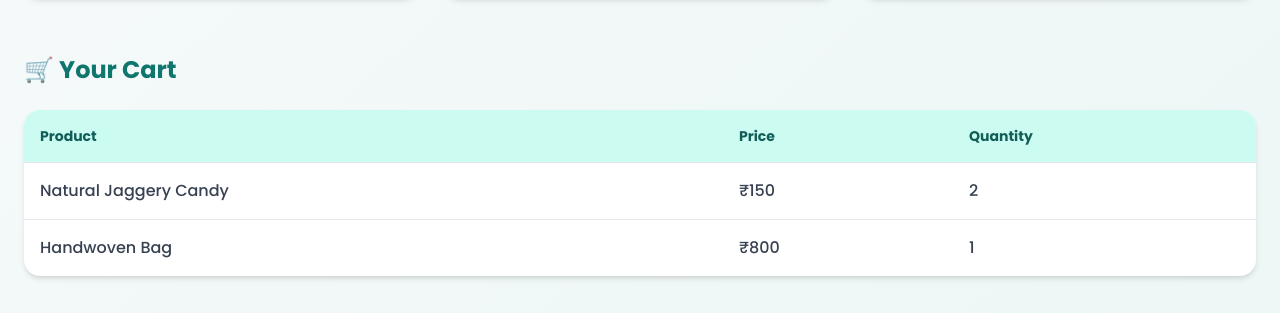
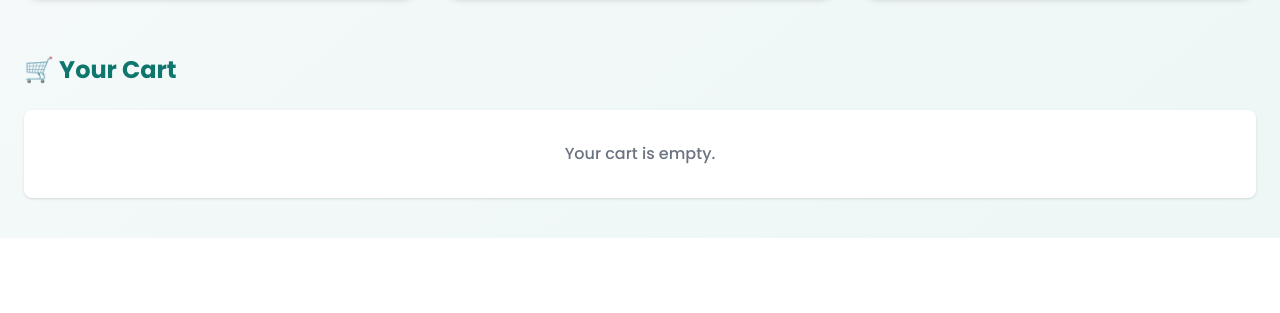
Before and after one commit to Bytebard089/LocalList-Ecommerce, a React (Create React App) app: page /dashboard/buyer in a window 1280 px wide. Shown: the part 855-1168 px from the top of the page. After the commit the page ends 1093 px from the top, so only its background shows below. Built offline with nearby package versions, Linux system fonts and the light colour scheme.

Commit message:
buyer dashboard

```diff
--- a/src/Pages/BuyerDashboard.jsx
+++ b/src/Pages/BuyerDashboard.jsx
@@ -1,4 +1,6 @@
-import React from 'react';
+import React, { useEffect, useState } from 'react';
+import { db } from '../firebase';
+import { collection, getDocs } from 'firebase/firestore';
 
 const orders = [
   { id: 1, product: 'Handmade Clay Pottery', date: '2025-06-01', status: 'Delivered' },
@@ -11,12 +13,25 @@ const wishlist = [
   { name: 'Women Fancy Dress', image: 'https://images.meesho.com/images/products/426443566/jvzf7_512.webp' },
 ];
 
-const cart = [
-  { product: 'Natural Jaggery Candy', price: '₹150', quantity: 2 },
-  { product: 'Handwoven Bag', price: '₹800', quantity: 1 },
-];
+function BuyerDashboard() {
+  const [cart, setCart] = useState([]);
+  const userId = localStorage.getItem("userId");
 
-function BuyerDashboard() {
+  useEffect(() => {
+    const fetchCart = async () => {
+      if (!userId) return;
+      try {
+        const querySnapshot = await getDocs(collection(db, 'carts', userId, 'items'));
+        const cartItems = querySnapshot.docs.map(doc => doc.data());
+        setCart(cartItems);
+      } catch (err) {
+        console.error("Failed to fetch cart:", err);
+      }
+    };
+
+    fetchCart();
+  }, [userId]);
+
   return (
     <div className="min-h-screen bg-gradient-to-br from-[#f9fafb] to-[#edf7f6] text-gray-800 font-[Poppins] px-6 pt-28 pb-10">
 
@@ -67,26 +82,32 @@ function BuyerDashboard() {
         {/* Cart Section */}
         <section>
           <h2 className="text-2xl font-semibold text-teal-700 mb-6">🛒 Your Cart</h2>
+          {cart.length > 0 ? (
             <div className="bg-white rounded-2xl shadow-md overflow-hidden">
               <table className="w-full text-left">
                 <thead className="bg-teal-100 text-teal-800 text-sm">
                   <tr>
                     <th className="p-4">Product</th>
                     <th className="p-4">Price</th>
-                  <th className="p-4">Quantity</th>
+                    <th className="p-4">Added On</th>
                   </tr>
                 </thead>
                 <tbody className="text-gray-700">
                   {cart.map((item, index) => (
                     <tr key={index} className="border-t">
-                    <td className="p-4">{item.product}</td>
+                      <td className="p-4">{item.title}</td>
                       <td className="p-4">{item.price}</td>
-                    <td className="p-4">{item.quantity}</td>
+                      <td className="p-4">{new Date(item.addedAt?.seconds * 1000).toLocaleDateString()}</td>
                     </tr>
                   ))}
                 </tbody>
               </table>
             </div>
+          ) : (
+            <div className="text-gray-500 text-center bg-white py-8 rounded-lg shadow">
+              Your cart is empty.
+            </div>
+          )}
         </section>
       </div>
     </div>
--- a/src/Pages/Home.jsx
+++ b/src/Pages/Home.jsx
@@ -5,7 +5,7 @@ const sellers = [
     name: "Milind Bansal",
     city: "Punjab",
     story: "The team helped me set up everything. Grateful!",
-    avatar: "https://d3dyfaf3iutrxo.cloudfront.net/thumbnail/user/313f70fd9e6647f5b2d2bcb04240d5f2.jpeg",
+    avatar: "blob:https://web.whatsapp.com/5d5ae0cb-41d5-465f-a6e1-fba5d78e62e4",
   },
   {
     name: "Shreya Suman",
--- a/src/Pages/ProductDetail.jsx
+++ b/src/Pages/ProductDetail.jsx
@@ -1,206 +1,71 @@
 import React from 'react';
 import { useParams, useNavigate } from 'react-router-dom';
-
-const products = [
-  {
-    id: 1,
-    title: "Tribes India Handmade Blue Pottery Round Soap Dispenser (Yellow)",
-    price: "₹499",
-    description: "Elevate your bathroom or kitchen decor with our Handmade Blue Pottery Soap Dispenser, skillfully crafted by tribal artisans from the heart of Rajasthan. Each piece is a testament to the rich cultural heritage and artistic traditions of the region. Immerse yourself in the vibrant hues and intricate patterns of blue pottery, adding a touch of tradition and authenticity to your space. The dispenser is not just a functional item but a work of art, meticulously handmade to perfection",
-    image: "https://www.mystore.in/s/62ea2c599d1398fa16dbae0a/6597dc5f5f130b32398c10c5/1sptutirj00194-rnd-yellow-4--800x800.png",
-    seller: { name: "Rajesh Kumar", contact: "9876543210", city: "Jaipur" },
-    reviews: [
-      { user: "Anjali", comment: "Loved the quality!", rating: 5 },
-      { user: "Ravi", comment: "Perfect for my plants.", rating: 4 },
-      { user: "Sneha", comment: "Exactly what I wanted!", rating: 5 },
-      { user: "Aman", comment: "Delivery was quick.", rating: 4 },
-      { user: "Meera", comment: "Worth the price!", rating: 5 },
-    ]
-  },
-  {
-    id: 2,
-    title: "Clothikoo Women's Crop Top (Black, Flower Print)",
-    price: "₹299",
-    description: "Introducing the Clothikoo Women’s Crop Top – the ultimate blend of comfort, style, and durability!.Crafted from 100% combed cotton, this top offers an exceptionally soft feel that outlasts regular cotton. For our Heather colors, we use an 85% cotton and 15% viscose blend, providing a lighter, breathable texture perfect for warmer days.",
-    image: "https://www.mystore.in/s/62ea2c599d1398fa16dbae0a/g/adbf971a3f1e49d686ea8d552209571f/womens-crop-top-black-front-672ba172ddd16-800x800.jpeg",
-    seller: { name: "Asha Organic Farms", contact: "9834567120", city: "Kerala" },
-    reviews: [
-      { user: "Priya", comment: "Super fresh!", rating: 5 },
-      { user: "Amit", comment: "Amazing aroma.", rating: 4 },
-      { user: "Komal", comment: "Great value.", rating: 4 },
-      { user: "Neha", comment: "Very authentic.", rating: 5 },
-      { user: "Deepak", comment: "Packed well.", rating: 4 },
-    ]
-  },
-  {
-    id: 3,
-    title: "Men's Leather Blue Comfy Sneakers Casual Shoes",
-    price: "₹1200",
-    description: "Mens Leather Mules Slip ons in grain leather with leather lining and antiskid sole at the bottom.  Original leather is not water proof so don't wear in the water.  Walk and feel the comfort with only MACVEN- SINCE 1980",
-    image: "https://www.mystore.in/s/62ea2c599d1398fa16dbae0a/65ffe7265d034cca5af51762/img_20240208_143415_615-800x800.jpg",
-    seller: { name: "Himalayan Threads", contact: "9823770012", city: "Shimla" },
-    reviews: [
-      { user: "Ruchi", comment: "So cozy and warm!", rating: 5 },
-      { user: "Vikram", comment: "Gifting this to mom.", rating: 5 },
-      { user: "Neelam", comment: "Traditional and elegant.", rating: 5 },
-      { user: "Alok", comment: "Worthy buy.", rating: 4 },
-      { user: "Divya", comment: "Soft material.", rating: 4 },
-    ]
-  },
-  {
-    id: 4,
-    title: "Adhyavi long silver necklace with enamel pendant",
-    price: "₹150",
-    description: "The intricate chain gracefully embraces the neck, while a magnificent pendant steals the spotlight. The pendant features a captivating rising sun motif in vibrant enamel with silver ghunghroo adorning the ends, symbolizing hope, new beginnings",
-    image: "https://www.mystore.in/s/62ea2c599d1398fa16dbae0a/655cc37e1659e544204b53a0/img_2289-800x800.jpg",
-    seller: { name: "SweetGram Foods", contact: "9900123456", city: "Kolhapur" },
-    reviews: [
-      { user: "Kiran", comment: "Tastes like childhood!", rating: 5 },
-      { user: "Ankit", comment: "My kids love these.", rating: 4 },
-      { user: "Pooja", comment: "No chemicals, great!", rating: 5 },
-      { user: "Manav", comment: "Affordable snack.", rating: 4 },
-      { user: "Sana", comment: "Authentic jaggery!", rating: 5 },
-    ]
-  },
-  {
-    id: 5,
-    title: "Apple iPhone 11-128 GB / WHITE",
-    price: "₹650",
-    description: "Specs for Nerds  General iOS 13, Upgradable to iOS 18.1 Thickness: 8.3 mm 194 g  Display 6.1 inch, Liquid Retina IPS LCD 828 x 1792 Pixels 326 ppi Scratch-resistant glass Notch Display  Camera 12 MP + 12 MP Dual Rear Camera 4K@24/30/60fps, 1080p@30/60/120/240fps",
-    image: "https://www.mystore.in/s/62ea2c599d1398fa16dbae0a/g/b2c6af2a1f7049a1b4a40b2a96d8797b/4511335-1739360952725286097-ondc-manual-800x800.jpeg",
-    seller: { name: "GreenWeave", contact: "8976543210", city: "Guwahati" },
-    reviews: [
-      { user: "Sonal", comment: "Super strong!", rating: 5 },
-      { user: "Ramesh", comment: "Good size and looks.", rating: 4 },
-      { user: "Rina", comment: "Great craftsmanship.", rating: 5 },
-      { user: "Varun", comment: "Good finish.", rating: 4 },
-      { user: "Isha", comment: "Eco-friendly!", rating: 5 },
-    ]
-  },
-  {
-    id: 6,
-    title: "RP 85-A LABEL PRINTERS",
-    price: "₹14499",
-    description: "Experience the pinnacle of label printing efficiency with Rugtek’s high-speed label printer, an essential addition to any dynamic workspace. Boasting a generous print width of 72mm, this label printer accommodates various label sizes, ensuring versatility for your labeling needs.",
-    image: "https://www.mystore.in/s/62ea2c599d1398fa16dbae0a/65cc415efc444fcd1bf9e93a/p-800x800.jpg",
-    seller: { name: "Terracraft Studio", contact: "9865432109", city: "Bhubaneswar" },
-    reviews: [
-      { user: "Tanya", comment: "Looks so classy!", rating: 5 },
-      { user: "Naveen", comment: "Beautiful texture.", rating: 4 },
-      { user: "Kirti", comment: "Loved it!", rating: 5 },
-      { user: "Sunil", comment: "Unique product.", rating: 4 },
-      { user: "Aarti", comment: "Perfect décor.", rating: 5 },
-    ]
-  },
-  {
-    id: 7,
-    title: "Cottage Paper Animal Mounted Painting (22 cm x 19 cm x 2 cm)",
-    price: "₹249",
-    description: "Animal Mounted Painting",
-    image: "https://www.mystore.in/s/62ea2c599d1398fa16dbae0a/67580dd583fc4b8c41cd3b18/81cgrzdwbcl-800x800.jpg",
-    seller: { name: "AyurvedaMart", contact: "9123456780", city: "Ayodhya" },
-    reviews: [
-      { user: "Preeti", comment: "Stops hair fall!", rating: 5 },
-      { user: "Kunal", comment: "Feels so natural.", rating: 4 },
-      { user: "Simran", comment: "Very useful.", rating: 5 },
-      { user: "Arjun", comment: "Recommended!", rating: 4 },
-      { user: "Mahi", comment: "Nice quality.", rating: 5 },
-    ]
-  },
-  {
-    id: 8,
-    title: "Beardo Thug Life Perfume Combo",
-    price: "₹499",
-    description: "Includes: Beardo Whisky Smoke Perfume EDP (50ml), Beardo Mariner Perfume EDP (50ml),Mafia Perfume EDP (50ml),Whisky Smoke Bourbon Perfume EDP (50ml)",
-    image: "https://www.mystore.in/s/62ea2c599d1398fa16dbae0a/6582c4c40effe1debcdc5325/thuglifeperfumecombo2160x2160-800x800.jpg",
-    seller: { name: "Masala Roots", contact: "9990123412", city: "Jodhpur" },
-    reviews: [
-      { user: "Shalini", comment: "Flavour bomb!", rating: 5 },
-      { user: "Imran", comment: "Very authentic.", rating: 5 },
-      { user: "Ritu", comment: "Takes dishes to next level.", rating: 5 },
-      { user: "Ajay", comment: "Packed well.", rating: 4 },
-      { user: "Saba", comment: "Good aroma.", rating: 4 },
-    ]
-  }
-];
+import { doc, getDoc, setDoc } from 'firebase/firestore';
+import { db } from '../firebase';
 
 function ProductDetail() {
   const { id } = useParams();
   const navigate = useNavigate();
-  const product = products.find((p) => p.id === parseInt(id));
+  const [product, setProduct] = React.useState(null);
+  const [loading, setLoading] = React.useState(true);
+  const userId = localStorage.getItem('userId');
+  const role = localStorage.getItem('userRole');
 
-  if (!product) return <p className="text-center mt-20">Product not found</p>;
+  React.useEffect(() => {
+    const fetchProduct = async () => {
+      try {
+        const docRef = doc(db, 'products', id);
+        const docSnap = await getDoc(docRef);
+        if (docSnap.exists()) {
+          setProduct({ id: docSnap.id, ...docSnap.data() });
+        }
+        setLoading(false);
+      } catch (err) {
+        console.error("Error fetching product:", err);
+      }
+    };
+    fetchProduct();
+  }, [id]);
+
+  const handleAddToCart = async () => {
+    if (!userId || role !== 'buyer') return;
+    try {
+      await setDoc(doc(db, 'carts', userId, 'items', product.id), {
+        ...product,
+        addedAt: new Date(),
+      });
+      alert("Added to cart!");
+    } catch (err) {
+      console.error("Add to cart failed:", err);
+    }
+  };
+
+  if (loading) return <div className="pt-24 px-6">Loading...</div>;
+  if (!product) return <div className="pt-24 px-6">Product not found</div>;
 
   return (
-    <div className="min-h-screen bg-[#f9f9f6] pt-24 pb-16 px-6 font-[Poppins]">
-      <div className="max-w-6xl mx-auto bg-white shadow-md rounded-xl p-8 flex flex-col md:flex-row gap-10">
-        <img
-          src={product.image}
-          alt={product.title}
-          className="w-full md:w-[400px] h-auto object-cover rounded-xl"
-        />
-        <div className="flex-1 space-y-6">
-          <h2 className="text-3xl font-bold text-gray-800">{product.title}</h2>
-          <p className="text-xl font-semibold text-teal-700">{product.price}</p>
+    <div className="min-h-screen pt-24 px-6 pb-16 font-[Poppins] bg-[#f9f9f6]">
+      <div className="max-w-5xl mx-auto bg-white rounded-xl shadow p-8 flex flex-col md:flex-row gap-8">
+        <img src={product.image} alt={product.title} className="w-full md:w-96 rounded-lg object-cover" />
+        <div className="flex-1 space-y-4">
+          <h1 className="text-2xl font-bold text-gray-800">{product.title}</h1>
+          <p className="text-teal-700 text-xl font-semibold">{product.price}</p>
           <p className="text-gray-600">{product.description}</p>
-
-          <div className="bg-teal-50 p-4 rounded-xl mt-6">
-            <h3 className="font-semibold text-gray-700 mb-2">Seller Info</h3>
-            <p className="text-gray-600"><strong>Name:</strong> {product.seller.name}</p>
-            <p className="text-gray-600"><strong>City:</strong> {product.seller.city}</p>
-            <p className="text-gray-600"><strong>Contact:</strong> {product.seller.contact}</p>
+          <div className="bg-teal-50 p-4 rounded-lg">
+            <h3 className="font-semibold mb-2">Seller Info</h3>
+            <p><strong>Name:</strong> {product.sellerName}</p>
+            <p><strong>City:</strong> {product.city}</p>
+            <p><strong>Contact:</strong> {product.contact}</p>
           </div>
 
-          <button
-            onClick={() => navigate(-1)}
-            className="mt-6 inline-block bg-teal-600 hover:bg-teal-700 text-white py-2 px-6 rounded-lg transition"
-          >
-            ← Back to Products
-          </button>
-        </div>
-      </div>
-
-      <div className="max-w-6xl mx-auto mt-16 bg-white p-8 rounded-xl shadow-md">
-        <h3 className="text-2xl font-bold text-gray-800 mb-6">Customer Reviews</h3>
-        <div className="space-y-6">
-          {product.reviews.map((review, idx) => (
-            <div
-              key={idx}
-              className="flex items-start gap-4 border-b pb-5 hover:bg-gray-50 transition p-4 rounded-lg"
+          {role === 'buyer' && (
+            <button
+              onClick={handleAddToCart}
+              className="mt-4 px-6 py-2 bg-teal-600 text-white rounded hover:bg-teal-700"
             >
-              {/* Avatar */}
-              <img
-                src={`https://randomuser.me/api/portraits/${review.user.length % 2 === 0 ? 'women' : 'men'}/${20 + idx}.jpg`}
-                alt={review.user}
-                className="w-12 h-12 rounded-full border-2 border-teal-500 shadow"
-              />
-              <div className="flex-1">
-                <div className="flex items-center justify-between">
-                  <p className="text-lg font-semibold text-gray-800">{review.user}</p>
-                  <span className="text-sm text-gray-500">{review.date || "June 2025"}</span>
-                </div>
-
-                {/* Star rating with bar */}
-                <div className="flex items-center gap-2 mt-1">
-                  <div className="flex text-yellow-400 text-sm">
-                    {Array.from({ length: review.rating }, (_, i) => <span key={i}>★</span>)}
-                    {Array.from({ length: 5 - review.rating }, (_, i) => <span key={i} className="text-gray-300">★</span>)}
-                  </div>
-                  <span className="ml-2 text-sm text-teal-700 font-medium">Verified Buyer</span>
-                </div>
-
-                {/* Review comment */}
-                <p className="text-gray-600 mt-2">{review.comment}</p>
-                {review.photo && (
-                  <img
-                    src={review.photo}
-                    alt="Uploaded"
-                    className="mt-3 w-32 h-20 object-cover rounded-md shadow-sm border"
-                  />
-                )}
-              </div>
-            </div>
-          ))}
+              Add to Cart
+            </button>
+          )}
         </div>
       </div>
     </div>
```
Also changed, not shown: src/Pages/SellerDashboard.jsx (+54 -58 lines). Lines whose indentation alone changed are shown as unchanged.
